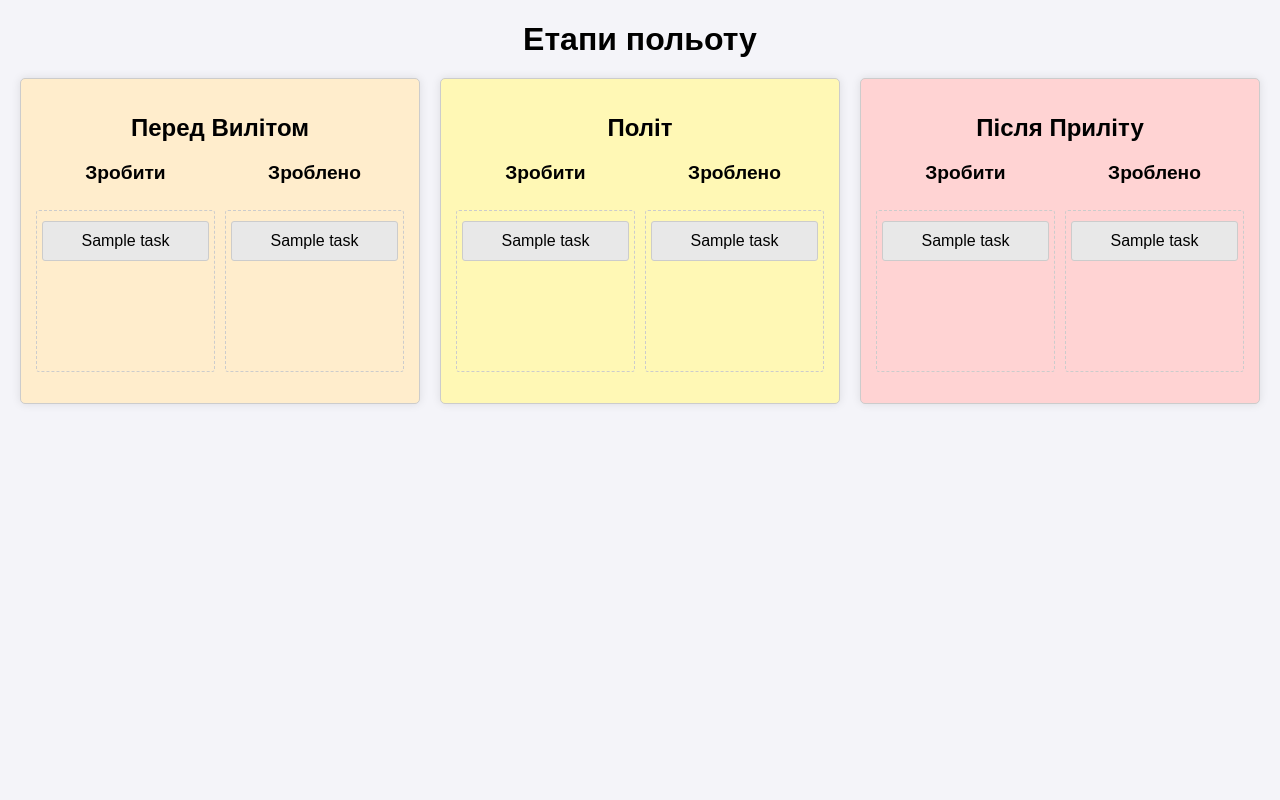
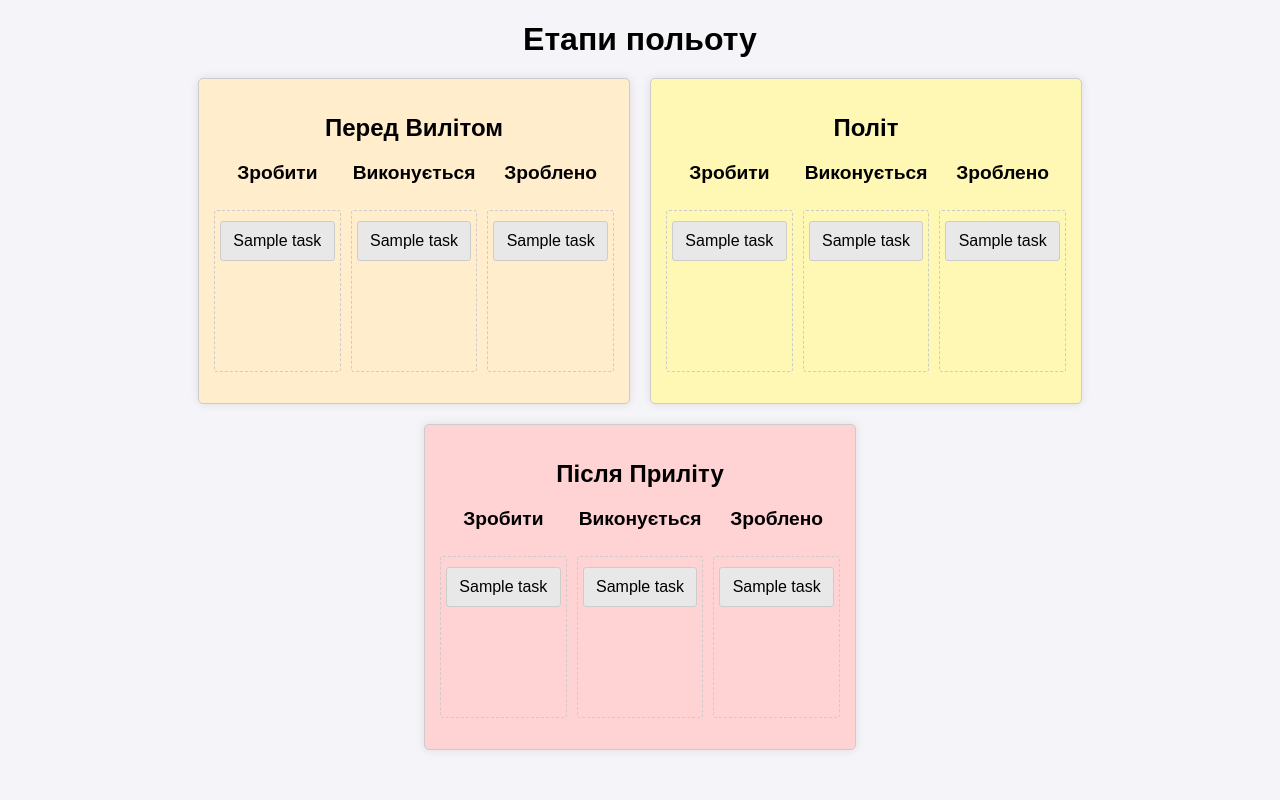
Before and after one commit to malkir23/diary, a Python web app: template backend/templates/index.html in a window 1280 px wide. Run offline with Jinja, Linux system fonts and the light colour scheme; the template is opened without the code that fills it: most values are stand-ins (such as "Sample title", 1, 10 or a date in 2020).

Commit message:
add new column

```diff
--- a/backend/static/css/u4u.css
+++ b/backend/static/css/u4u.css
@@ -11,12 +11,14 @@ h1 {
 
 .table-container {
 	display: flex;
-	justify-content: space-around;
+	flex-wrap: wrap;
+	justify-content: center;
 	gap: 20px;
 }
 
 .table {
-	width: 30%;
+	width: 90%;
+	max-width: 400px;
 	padding: 15px;
 	border: 1px solid #ccc;
 	border-radius: 5px;
@@ -43,10 +45,12 @@ h2 {
 .columns {
 	display: flex;
 	gap: 10px;
+	flex-wrap: wrap;
 }
 
 .column {
-	width: 50%;
+	flex: 1 1 calc(33% - 10px);
+	min-width: 100px;
 	display: flex;
 	flex-direction: column;
 }
@@ -85,3 +89,19 @@ h3 {
 .task:hover {
 	background-color: #f0f0f0;
 }
+
+/* Responsive Design */
+@media (max-width: 768px) {
+	.columns {
+			flex-direction: column;
+			gap: 15px;
+	}
+
+	.column {
+			flex: 1 1 100%;
+	}
+
+	.table {
+			max-width: 100%;
+	}
+}
--- a/backend/templates/index.html
+++ b/backend/templates/index.html
@@ -17,6 +17,14 @@
                     <h3>Зробити</h3>
                     <ul class="task-list" id="pre-flight-todo">
                         {% for task in tasks.pre_flight.todo %}
+                        <li draggable="true" class="task">{{ task }}</li>
+                        {% endfor %}
+                    </ul>
+                </div>
+                <div class="column">
+                    <h3>Виконується</h3>
+                    <ul class="task-list" id="pre-flight-in-progress">
+                        {% for task in tasks.pre_flight.in_progress %}
                         <li draggable="true" class="task">{{ task }}</li>
                         {% endfor %}
                     </ul>
@@ -45,6 +53,14 @@
                     </ul>
                 </div>
                 <div class="column">
+                    <h3>Виконується</h3>
+                    <ul class="task-list" id="in-flight-in-progress">
+                        {% for task in tasks.in_flight.in_progress %}
+                        <li draggable="true" class="task">{{ task }}</li>
+                        {% endfor %}
+                    </ul>
+                </div>
+                <div class="column">
                     <h3>Зроблено</h3>
                     <ul class="task-list" id="in-flight-done">
                         {% for task in tasks.in_flight.done %}
@@ -68,6 +84,14 @@
                     </ul>
                 </div>
                 <div class="column">
+                    <h3>Виконується</h3>
+                    <ul class="task-list" id="post-flight-in-progress">
+                        {% for task in tasks.post_flight.in_progress %}
+                        <li draggable="true" class="task">{{ task }}</li>
+                        {% endfor %}
+                    </ul>
+                </div>
+                <div class="column">
                     <h3>Зроблено</h3>
                     <ul class="task-list" id="post-flight-done">
                         {% for task in tasks.post_flight.done %}
```
Also changed, not shown: backend/endpoints/u4u.py (+16 -3 lines).
